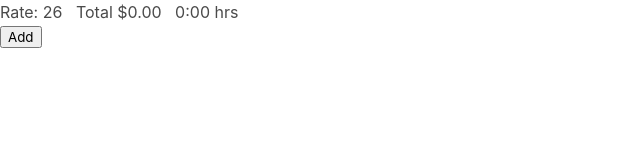
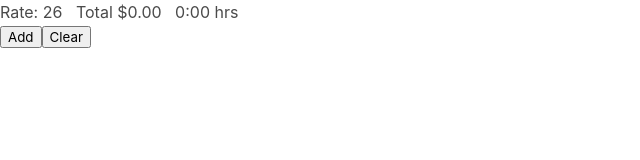
Before and after one commit to gwillz/time-calculator, a React app: page / in a window 1280 px wide. Shown: the top 160 px of the page, without its empty margins (0-640 px from the left). Built offline with nearby package versions, Linux system fonts and the light colour scheme.

Commit message:
Added clear

```diff
--- a/src/app.tsx
+++ b/src/app.tsx
@@ -15,6 +15,10 @@ export class App extends React.Component<Props> {
 
     onAdd = () => {
         this.props.dispatch({ type: 'ITEM_NEW' });
+    }
+
+    onClear = () => {
+        this.props.dispatch({ type: 'ITEM_CLEAR' });
     }
 
     render() {
@@ -44,6 +48,11 @@ export class App extends React.Component<Props> {
                     onClick={this.onAdd}>
                     Add
                 </button>
+                <button
+                    type='button'
+                    onClick={this.onClear}>
+                    Clear
+                </button>
             </div>
         )
     }
--- a/src/store.ts
+++ b/src/store.ts
@@ -24,6 +24,8 @@ type Action = {
 } | {
     type: 'ITEM_REMOVE';
     index: number;
+} | {
+    type: 'ITEM_CLEAR';
 }
 
 const init_state: State = {
@@ -63,6 +65,13 @@ function reducer(state = init_state, action: Action): State {
                 ...state,
                 items,
             }
+
+        case 'ITEM_CLEAR':
+            return {
+                ...state,
+                items: [],
+                minutes: 0,
+            }
     }
     return state;
 }
```
